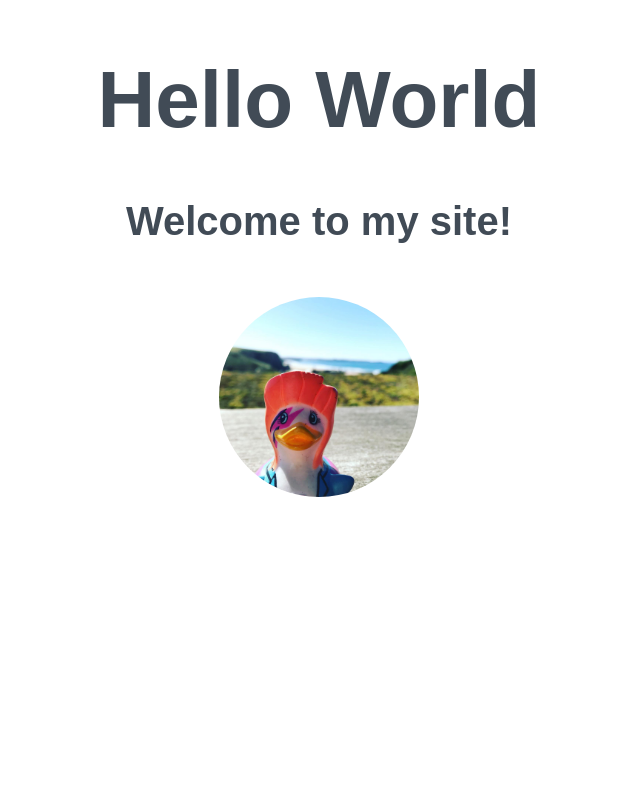
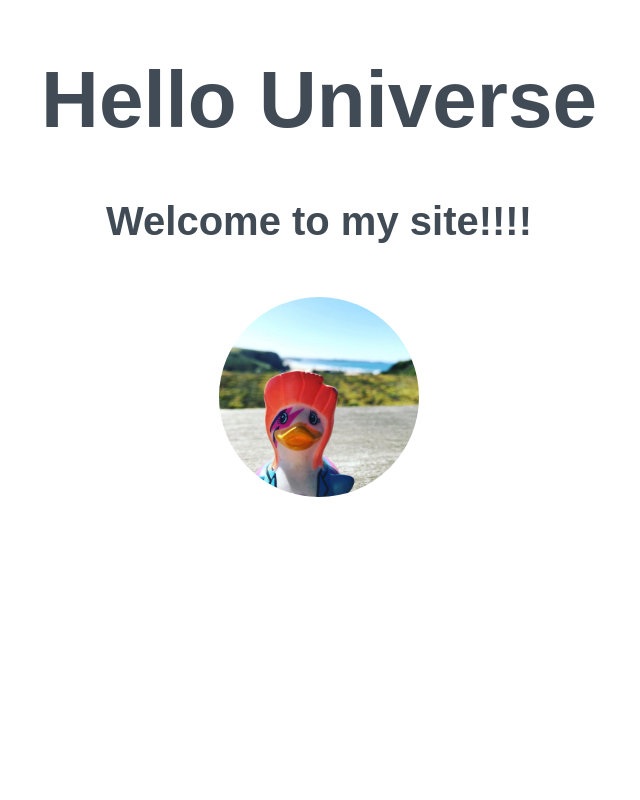
Before and after one commit to cn278/beginners-week-one-master, a plain HTML site: page index.html in a window 1280 px wide. Shown: the top 800 px of the page, without its empty margins (321-961 px from the left). Drawn offline with Linux system fonts and the light colour scheme.

Commit message:
Update index file
Update index file

```diff
--- a/index.html
+++ b/index.html
@@ -10,9 +10,9 @@
 </head>
 <body>
   <div>
-  <h1>Hello World</h1>
+  <h1>Hello Universe</h1>
 
-  <h2>Welcome to my site!</h2>
+  <h2>Welcome to my site!!!!</h2>
 
   <!-- image of a duck -->
   <img src="duck.jpg" width="200px">
```
